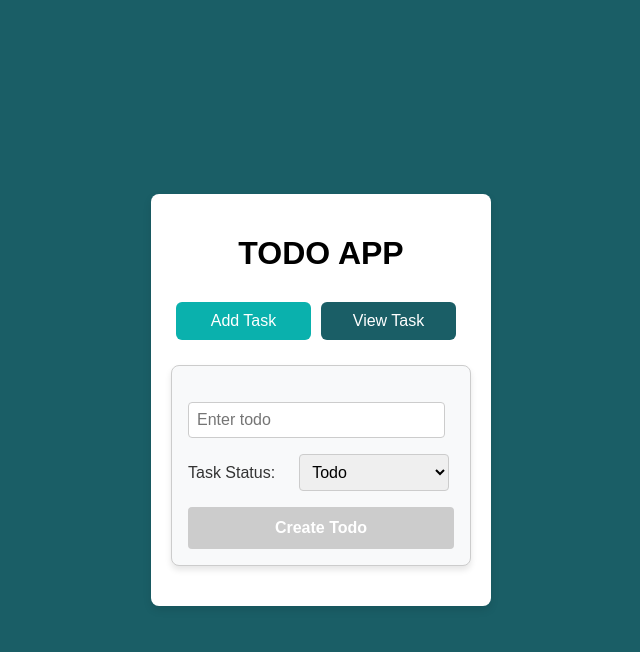
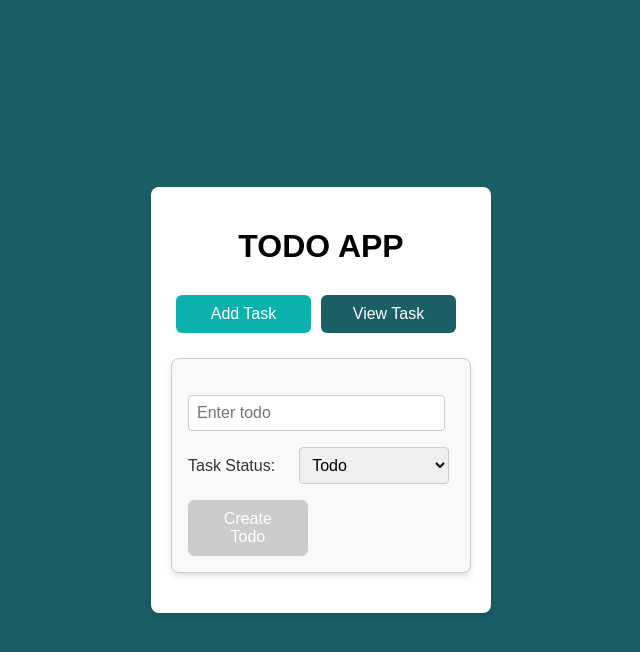
Before and after one commit to Alee-star/to-do, a React (Create React App) app: page / in a window 1280 px wide. Both pictures are taken after a click on the button "Add Task". Shown: the top 652 px of the page, without its empty margins (319-959 px from the left). Built offline with nearby package versions, Linux system fonts and the light colour scheme.

Commit message:
Update App.css

```diff
--- a/src/App.css
+++ b/src/App.css
@@ -85,7 +85,7 @@ button {
     max-width: 150px;
 }
 
-.btn-create {
+.button-create {
     padding: 0.75rem 1.5rem;
     font-size: 1rem;
     font-weight: bold;
@@ -98,11 +98,11 @@ button {
     width: 100%;
 }
 
-.btn-create:disabled {
+.button-create:disabled {
     background-color: #ccc;
     cursor: not-allowed;
 }
 
-.btn-create:hover:not(:disabled) {
+.button-create:hover:not(:disabled) {
     background-color: #174d57;
 }
```
